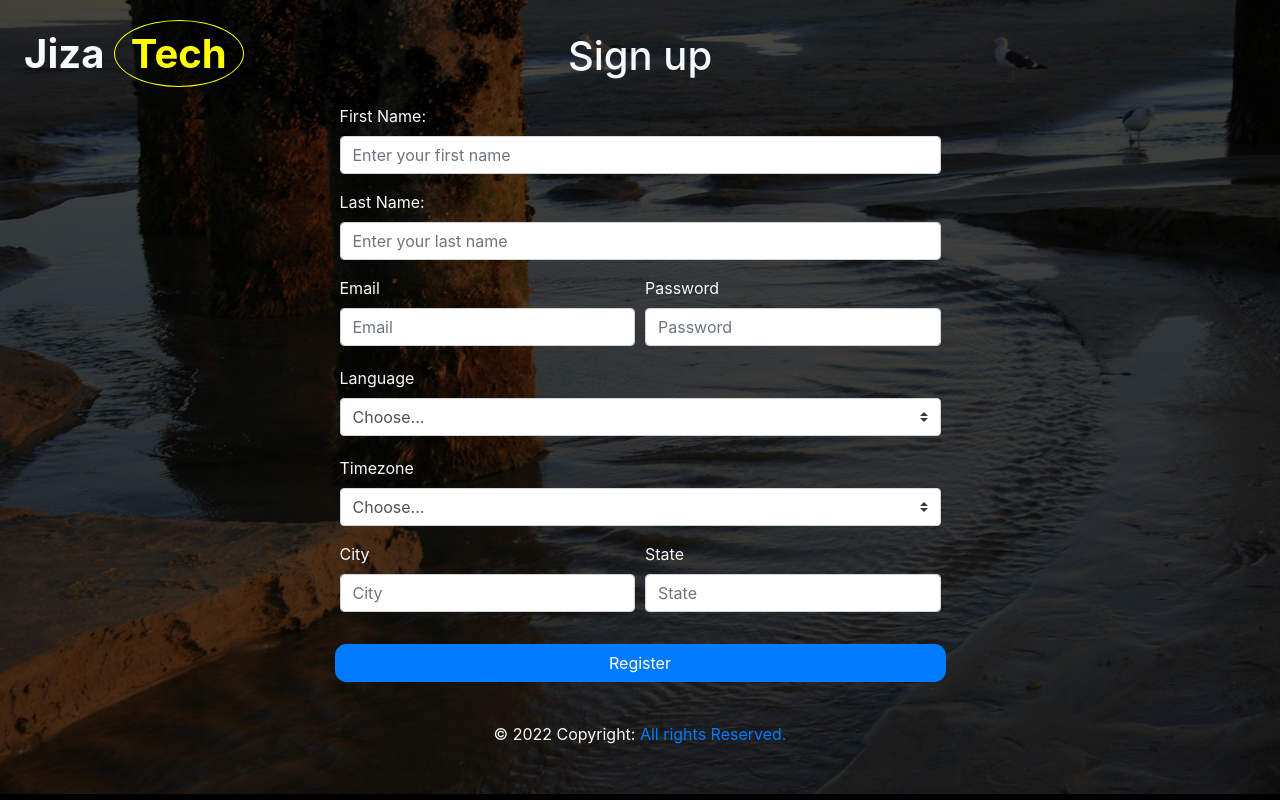
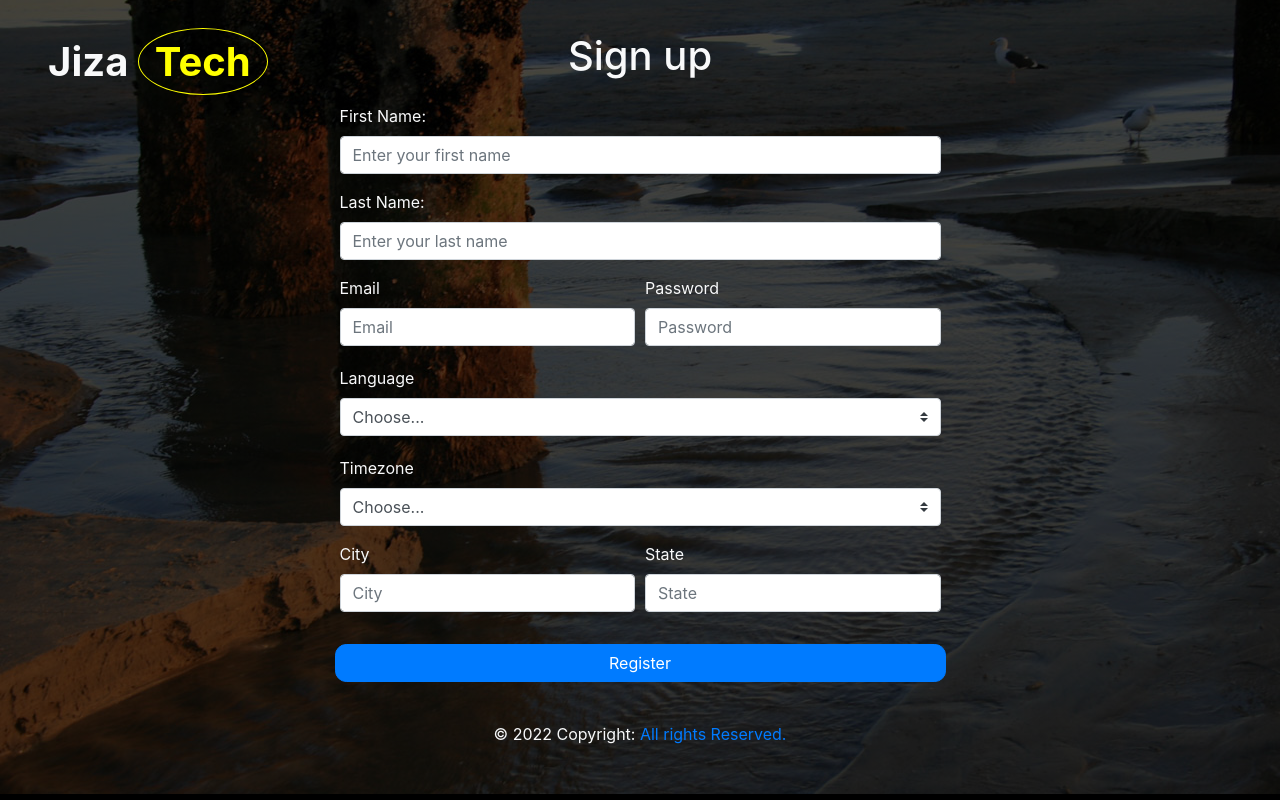
Before and after one commit to conyeneke1/LoginPage, a plain HTML site: page index.html in a window 1280 px wide. Drawn offline with nearby package versions, Linux system fonts and the light colour scheme.

Commit message:
styled the logo

```diff
--- a/index.html
+++ b/index.html
@@ -6,12 +6,12 @@
     <meta name="viewport" content="width=device-width, initial-scale=1.0">
     <link rel="stylesheet" href="https://cdn.jsdelivr.net/npm/bootstrap@4.0.0/dist/css/bootstrap.min.css" integrity="sha384-Gn5384xqQ1aoWXA+058RXPxPg6fy4IWvTNh0E263XmFcJlSAwiGgFAW/dAiS6JXm" crossorigin="anonymous">
     <link rel="stylesheet" href="style.css">
-    <title>Volant Mail</title>
+    <title>Registration Form</title>
 </head>
 <body>
 
     <div class="card-body p-md-4 text-light h-100">
-        <p class="logo">Jiza <span>Tech</span></p>
+        <p class="logo pl-4 pt-2">Jiza <span>Tech</span></p>
         <div class="row d-flex justify-content-center">
         <div class="real-form col-md-10 col-lg-6 col-xl-6 order-2 order-lg-1">
 
```
